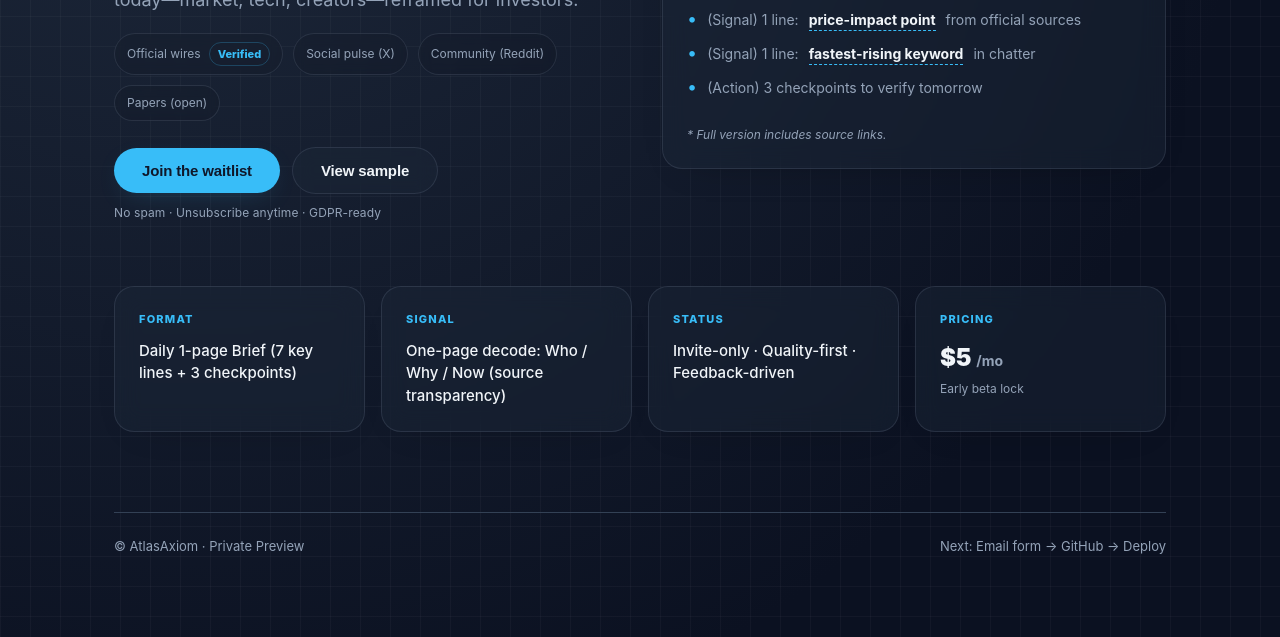
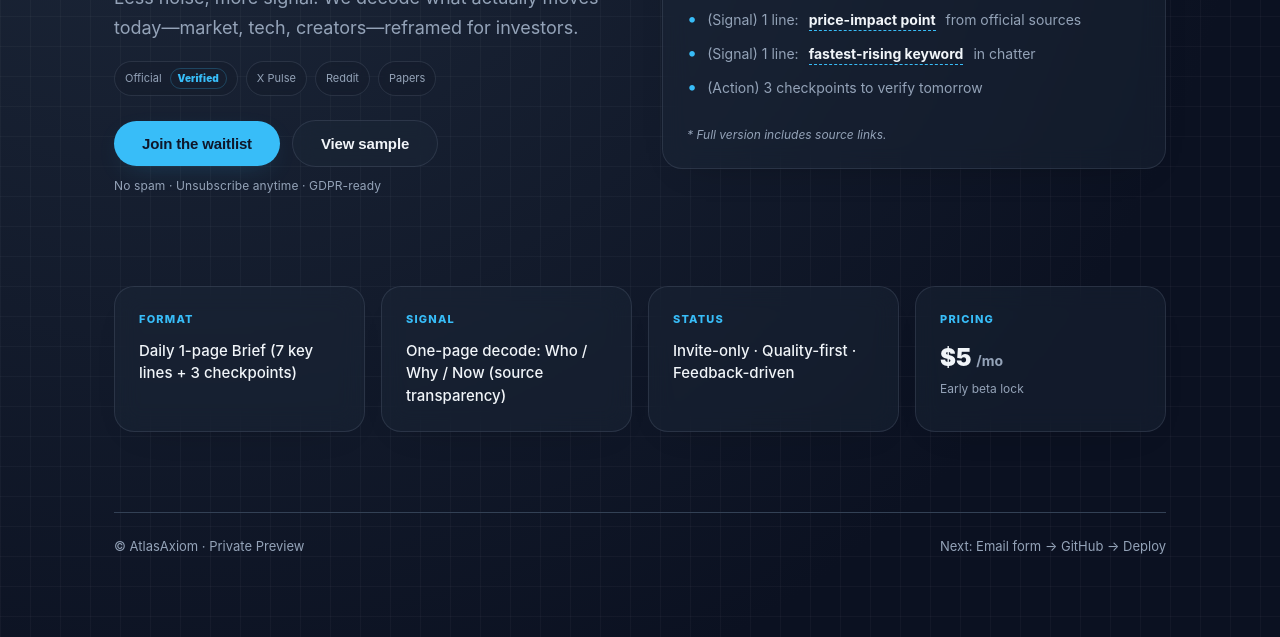
Before and after one commit to k-mama/atlas-axiom-repo, a website: page index.html in a window 1280 px wide. Shown: the part 284-921 px from the top of the page. Drawn offline with Linux system fonts and the light colour scheme.

Commit message:
Update Code 0130 1551

```diff
--- a/index.html
+++ b/index.html
@@ -193,33 +193,43 @@
       line-height: 1.65;
     }
 
+    /* ✅ Sources chips (one-line, compact) */
     .sourceRow {
       display:flex;
-      gap: 10px;
-      flex-wrap: wrap;
-      margin: 12px 0 26px;
+      gap: 8px;
+      flex-wrap: nowrap;              /* never wrap */
+      overflow-x: auto;               /* if too narrow, scroll instead of wrap */
+      -webkit-overflow-scrolling: touch;
+      scrollbar-width: none;          /* Firefox hide */
+      margin: 12px 0 22px;
+      padding-bottom: 2px;
     }
+    .sourceRow::-webkit-scrollbar { display: none; } /* Chrome/Safari hide */
+
     .chip {
       display:inline-flex;
       align-items:center;
       gap: 8px;
       border: 1px solid var(--card-border);
       background: rgba(0,0,0,0.08);
-      padding: 8px 12px;
+      padding: 6px 10px;              /* tighter */
       border-radius: 999px;
-      font-size: 12px;
+      font-size: 11px;                /* tighter */
       color: var(--text-muted);
       white-space: nowrap;
       backdrop-filter: blur(6px);
+      flex: 0 0 auto;                 /* don't shrink */
     }
     [data-theme="light"] .chip { background: rgba(255,255,255,0.55); }
+
     .chip .badge {
-      font-size: 11px;
-      font-weight: 800;
+      font-size: 10px;
+      font-weight: 900;
       color: var(--primary);
       border: 1px solid rgba(56,189,248,0.25);
-      padding: 3px 8px;
+      padding: 2px 7px;
       border-radius: 999px;
+      letter-spacing: 0.01em;
     }
 
     .cta-group { display:flex; gap: 12px; flex-wrap: wrap; align-items: center; }
@@ -542,10 +552,10 @@
         </p>
 
         <div class="sourceRow">
-          <div class="chip"><span data-i18n="chip1">Official wires</span> <span class="badge" data-i18n="verified">Verified</span></div>
-          <div class="chip" data-i18n="chip2">Social pulse (X)</div>
-          <div class="chip" data-i18n="chip3">Community (Reddit)</div>
-          <div class="chip" data-i18n="chip4">Papers (open)</div>
+          <div class="chip"><span data-i18n="chip1">Official</span> <span class="badge" data-i18n="verified">Verified</span></div>
+          <div class="chip" data-i18n="chip2">X Pulse</div>
+          <div class="chip" data-i18n="chip3">Reddit</div>
+          <div class="chip" data-i18n="chip4">Papers</div>
         </div>
 
         <div class="cta-group">
@@ -675,11 +685,11 @@
         h1a: "3 minutes a day,",
         h1b: "highest-signal brief.",
         sub: "Less noise, more signal. We decode what actually moves today—market, tech, creators—reframed for investors.",
-        chip1: "Official wires",
+        chip1: "Official",
         verified: "Verified",
-        chip2: "Social pulse (X)",
-        chip3: "Community (Reddit)",
-        chip4: "Papers (open)",
+        chip2: "X Pulse",
+        chip3: "Reddit",
+        chip4: "Papers",
         ctaWait: "Join the waitlist",
         ctaSample: "View sample",
         trustline: "No spam · Unsubscribe anytime · GDPR-ready",
@@ -718,11 +728,11 @@
         h1a: "하루 3분,",
         h1b: "고신호 브리핑.",
         sub: "과잉 정보는 줄이고, “오늘 실제로 움직이는 신호”만 정리합니다. (시장·테크·크리에이터 이슈를 투자 관점으로 재구성)",
-        chip1: "공식 채널",
+        chip1: "공식",
         verified: "검증",
-        chip2: "소셜 펄스 (X)",
-        chip3: "커뮤니티 (Reddit)",
-        chip4: "논문 (무료)",
+        chip2: "X",
+        chip3: "Reddit",
+        chip4: "논문",
         ctaWait: "대기자 명단 참여",
         ctaSample: "샘플 보기",
         trustline: "스팸 없음 · 언제든 해지 · GDPR 대응",
@@ -892,7 +902,6 @@
 
     // === Email validation (submit only) ===
     function isValidEmail(email){
-      // Practical validation, avoids browser bubble
       const trimmed = String(email || "").trim();
       if (!trimmed) return false;
       const re = /^[^\s@]+@[^\s@]+\.[^\s@]{2,}$/i;
@@ -977,7 +986,6 @@
         }, 900);
       })
       .catch(() => {
-        // network error only
         showError("Error. Please try again.");
         resetSubmitButton();
       });
```
